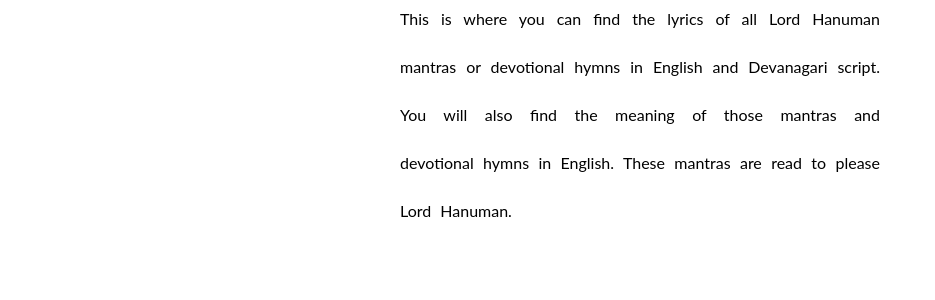
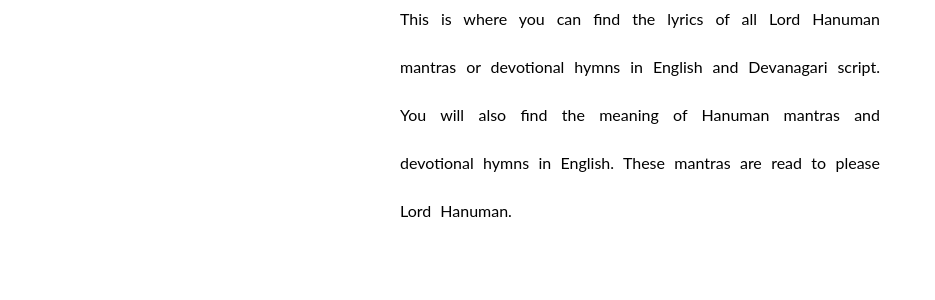
Before and after one commit to abhishekdjoshi/abhishekdjoshi.kclstr.io, a Jekyll site: the page pages/hanuman/all.html, which Jekyll copies as it is, in a window 1280 px wide. Shown: the part 525-825 px from the top of the page, without its empty margins (0-935 px from the left). Built offline with Jekyll 4.4.1, drawn with Linux system fonts in a browser that asks for light colours; a script that is not in the unit is left out; some of the changed lines change nothing that is shown.

Commit message:
Update all.html

```diff
--- a/pages/hanuman/all.html
+++ b/pages/hanuman/all.html
@@ -7,12 +7,12 @@
     <meta
       name="description"
       content="Learn Hanuman mantras and devotional hymns.
-    Read the lyrics in English and Hindi or Sanskrit, and get the meaning in
+    Read the Hanuman mantras lyrics in English and Hindi or Sanskrit, and get the Hanuman mantras meaning in
     English."
     />
     <meta
       name="keywords"
-      content="Hanuman Mantra, Hanuman Hymns, सभी हनुमान मंत्र"
+      content="Hanuman Mantra, Hanuman Hymns, सभी हनुमान मंत्र, Hanuman Mantras All, Hanuman Mantras Full, Hanuman Mantras, Hanuman Mantras in English, Hanuman Mantras in Hindi, Hanuman Mantra English, Hanuman Mantras Hindi, Hanuman Mantras lyrics in English, Hanuman Mantras lyrics in Hindi, Hanuman Mantras meaning in English"
     />
     <link rel="canonical" href="https://kclstr.com/pages/hanuman/all.html" />
 
@@ -165,7 +165,7 @@
       <p>
         This is where you can find the lyrics of all Lord Hanuman mantras or
         devotional hymns in English and Devanagari script. You will also find
-        the meaning of those mantras and devotional hymns in English. These
+        the meaning of Hanuman mantras and devotional hymns in English. These
         mantras are read to please Lord Hanuman.
       </p>
       <br /><br /><br />
```
